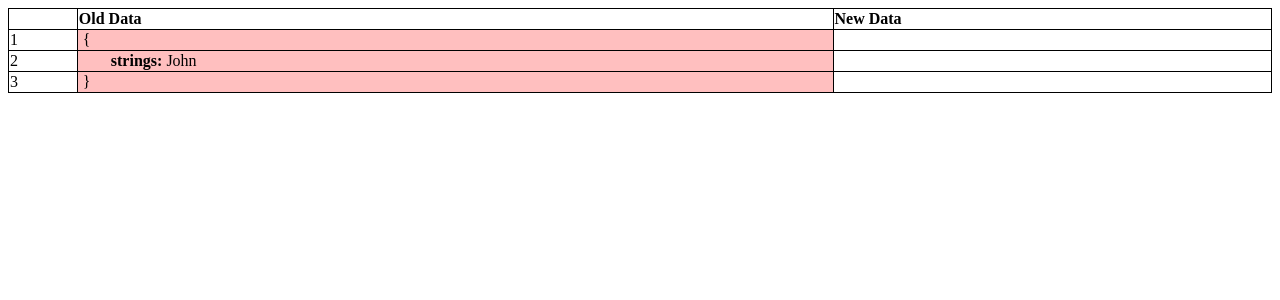
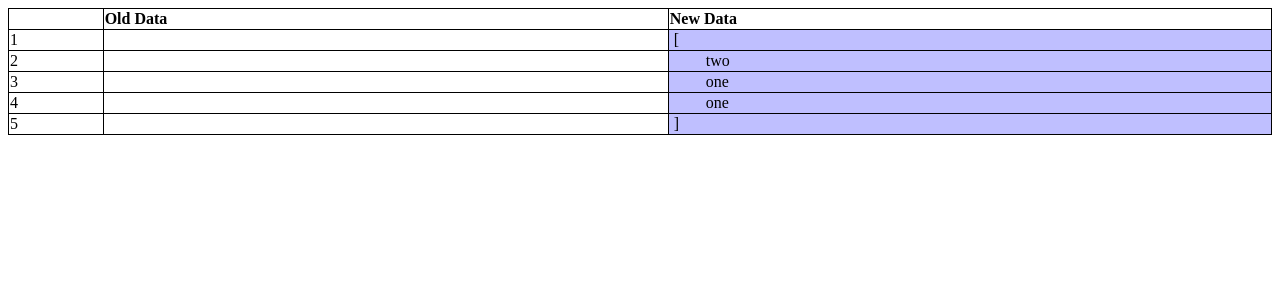
Before and after one commit to pranshugupta/ReactJs-JsonDiff, a React (Create React App) app: page / in a window 1280 px wide. Shown: the top 300 px of the page. Built offline with nearby package versions, Linux system fonts and the light colour scheme.

Commit message:
2 files modified

```diff
--- a/src/App.js
+++ b/src/App.js
@@ -2,8 +2,8 @@ import React from 'react';
 import './style.css';
 import JsonDiff from './jsonDiff/JsonDiff';
 export default function App() {
-  const leftArray = ['two', 'one', 'one'];
-  const rightArray = ['three', 'one'];
+  const leftArray = null;
+  const rightArray = ['two', 'one', 'one'];
   const leftObject = {
     strings: 'John',
   };
@@ -11,9 +11,9 @@ export default function App() {
   return (
     <JsonDiff
       leftCaption="Old Data"
-      leftData={leftObject}
+      leftData={leftArray}
       rightCaption="New Data"
-      rightData={rightObject}
+      rightData={rightArray}
     />
   );
 }
--- a/src/jsonDiff/JsonDiff.js
+++ b/src/jsonDiff/JsonDiff.js
@@ -139,7 +139,17 @@ function parseArray(tableRows, parentKey, arr, col, className, level) {
   cloeRow[col] = { className: className, data: ']' };
   tableRows.push(cloeRow);
 }
-function compareArray(tableRows, parentKey, leftData, rightData, level) {
+function compareArray(tableRows, parentKey, leftArr, rightArr, level) {
+  if (
+    (leftArr === null || leftArr === undefined) &&
+    (rightArr === null || rightArr === undefined)
+  )
+    return;
+  else if (leftArr === null || leftArr === undefined)
+  parseArray(tableRows, parentKey, rightArr, 'rightCol', 'added', level);
+  else if (rightArr === null || rightArr === undefined)
+  parseArray(tableRows, parentKey, leftArr, 'leftCol', 'removed', level);
+  else {
     const objClassName = 'test';
     const openRow = { level: level, key: parentKey };
     if (leftData) {
@@ -206,11 +216,12 @@ function compareArray(tableRows, parentKey, leftData, rightData, level) {
     if (rightData) closeRow.rightCol = { className: objClassName, data: ']' };
     tableRows.push(closeRow);
   }
+}
 function JsonDiff(props) {
   const { leftCaption, rightCaption, leftData, rightData } = props;
   const tableRows = [];
-  compareObject(tableRows, null, leftData, rightData, 0);
-  //compareArray(tableRows, null, leftData, rightData, 0);
+  //compareObject(tableRows, null, leftData, rightData, 0);
+  compareArray(tableRows, null, leftData, rightData, 0);
   const rows = tableRows.map((row, index) => {
     const spacing = [];
     for (let i = 0; i < row.level; i++) {
```
Lines whose indentation alone changed are shown as unchanged.
